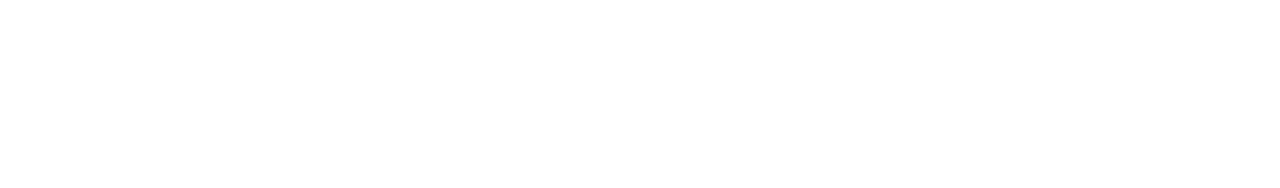
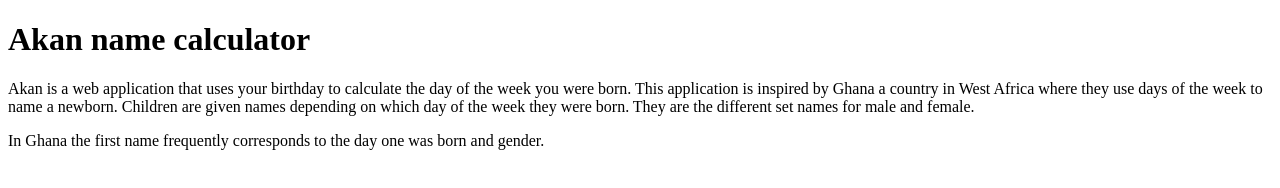
Before and after one commit to Juliet-Ol/Akan-name-calculator, a plain HTML site: page index.html in a window 1280 px wide. Drawn offline with Linux system fonts and the light colour scheme.

Commit message:
project heading

```diff
--- a/index.html
+++ b/index.html
@@ -1,11 +1,12 @@
-<html lang="en">
-<head>
-    <meta charset="UTF-8">
-    <meta http-equiv="X-UA-Compatible" content="IE=edge">
-    <meta name="viewport" content="width=device-width, initial-scale=1.0">
-    <title>Document</title>
-</head>
-<body>
-
-</body>
+<!DOCTYPE html>
+<html>
+    <head>
+        <title>Akan-name-calculator</title>
+    </head>
+    <body>
+        <h1>Akan name calculator</h1>
+        <p>Akan is a web application that uses your birthday to calculate the day of the week you were born.
+        This application is inspired by Ghana a country in West Africa where they use days of the week to name a newborn. Children are given names depending on which day of the week they were born. They are the different set names for male and female.</p>
+        <p>In Ghana the first name frequently corresponds to the day one was born and gender.</p>
+    </body>
 </html>
```
